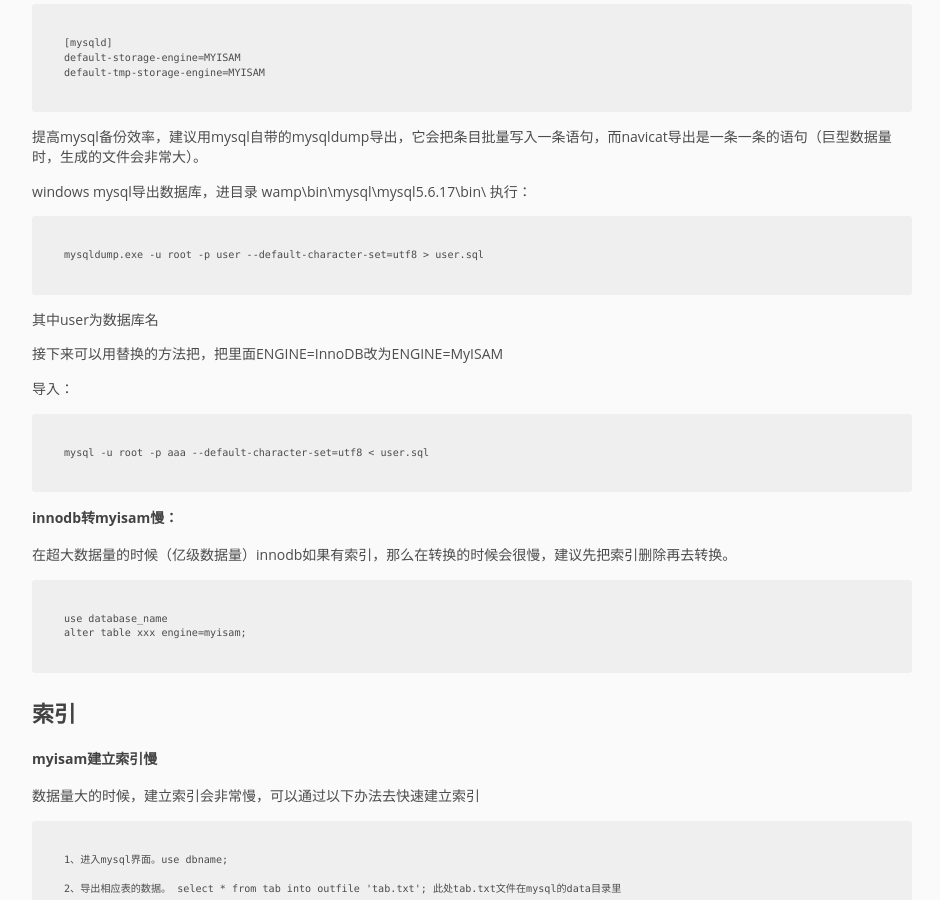
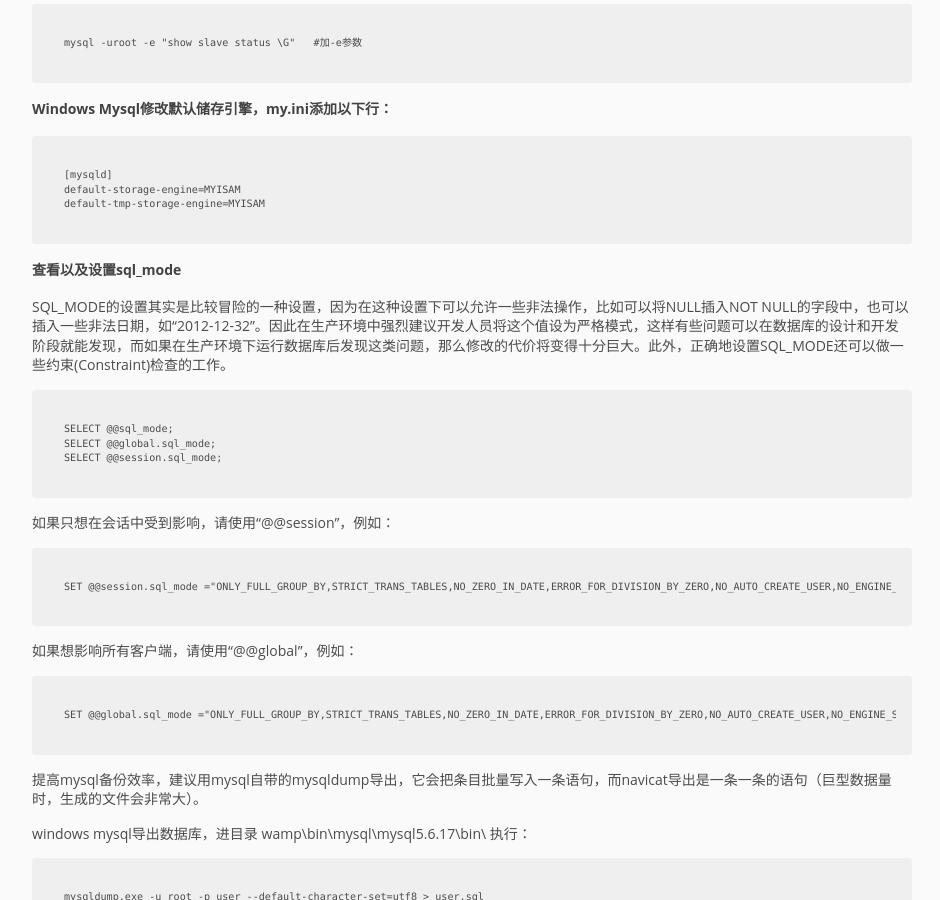
Before and after one commit to pingmalu/pingmalu.github.io, a Jekyll site: the page built from _posts/2015-12-07-MySQL日常笔记.md, in a window 1280 px wide and 900 px high, scrolled down 3094 px. Shown: the whole window, without its empty margins (168-1108 px from the left). Built offline with Jekyll 4.4.1, drawn with Linux system fonts in a browser that asks for light colours; nearby versions of some CDN libraries; some of the changed text lies outside the part shown.

Commit message:
'update'

```diff
--- a/_posts/2015-12-07-MySQL日常笔记.md
+++ b/_posts/2015-12-07-MySQL日常笔记.md
@@ -83,6 +83,11 @@ title: MySQL日常笔记
 
 	SHOW TABLE STATUS FROM 'dbname';
 
+### 查看数据库版本
+
+	select database(), version();
+
+
 # 其他操作
 
 ### 存在则更新，不存在则插入 （表必须有主键或者是唯一索引）
@@ -103,6 +108,22 @@ title: MySQL日常笔记
 	[mysqld]
 	default-storage-engine=MYISAM
 	default-tmp-storage-engine=MYISAM
+
+### 查看以及设置sql_mode
+
+SQL_MODE的设置其实是比较冒险的一种设置，因为在这种设置下可以允许一些非法操作，比如可以将NULL插入NOT NULL的字段中，也可以插入一些非法日期，如“2012-12-32”。因此在生产环境中强烈建议开发人员将这个值设为严格模式，这样有些问题可以在数据库的设计和开发阶段就能发现，而如果在生产环境下运行数据库后发现这类问题，那么修改的代价将变得十分巨大。此外，正确地设置SQL_MODE还可以做一些约束(Constraint)检查的工作。
+
+	SELECT @@sql_mode;
+	SELECT @@global.sql_mode;
+	SELECT @@session.sql_mode;
+
+如果只想在会话中受到影响，请使用“@@session”，例如：
+
+	SET @@session.sql_mode ="ONLY_FULL_GROUP_BY,STRICT_TRANS_TABLES,NO_ZERO_IN_DATE,ERROR_FOR_DIVISION_BY_ZERO,NO_AUTO_CREATE_USER,NO_ENGINE_SUBSTITUTION";
+
+如果想影响所有客户端，请使用“@@global”，例如：
+
+	SET @@global.sql_mode ="ONLY_FULL_GROUP_BY,STRICT_TRANS_TABLES,NO_ZERO_IN_DATE,ERROR_FOR_DIVISION_BY_ZERO,NO_AUTO_CREATE_USER,NO_ENGINE_SUBSTITUTION";
 
 
 提高mysql备份效率，建议用mysql自带的mysqldump导出，它会把条目批量写入一条语句，而navicat导出是一条一条的语句（巨型数据量时，生成的文件会非常大）。
```
